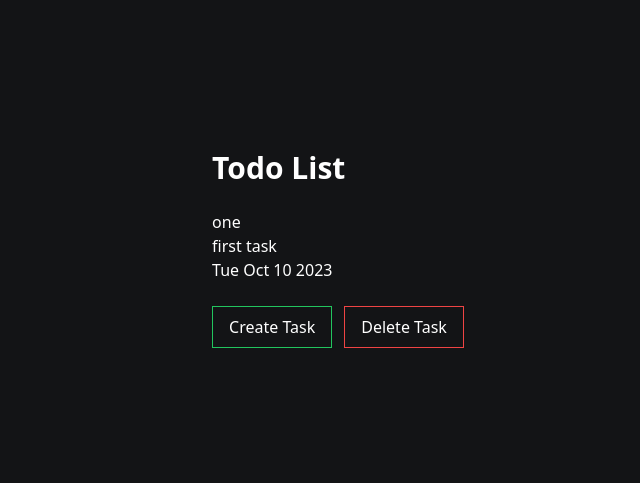
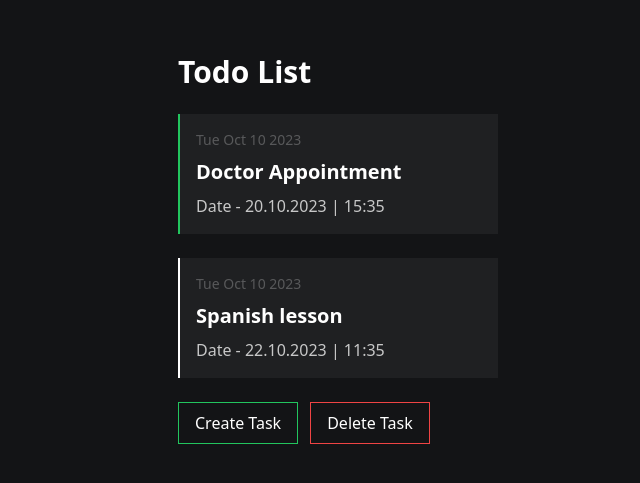
Before and after one commit to Biplo12/vue-todo, a Vue app: page / in a window 1280 px wide. Shown: the part 151-634 px from the top of the page, without its empty margins (302-942 px from the left). Built offline with nearby package versions, Linux system fonts and the light colour scheme.

Commit message:
feat: styling item

```diff
--- a/src/components/Items/TodoItem.vue
+++ b/src/components/Items/TodoItem.vue
@@ -1,8 +1,12 @@
 <template>
-  <div class="">
-    <h1>{{ item.title }}</h1>
-    <p>{{ item.description }}</p>
-    <h3>{{ item.createdAt.toDateString() }}</h3>
+  <div
+    :class="`p-4 border-l-2 flex flex-col gap-2 bg-white bg-opacity-5 w-80   ${
+      item.isDone ? 'border-green-500' : 'border-white'
+    } `"
+  >
+    <h3 class="opacity-25 text-sm">{{ formattedCreatedAt }}</h3>
+    <h1 class="text-xl font-bold">{{ item.title }}</h1>
+    <p class="opacity-75">{{ item.description }}</p>
   </div>
 </template>
 
@@ -21,6 +25,14 @@ export default {
       type: Object as () => ITodoItem,
       required: true
     }
+  },
+  computed: {
+    formattedCreatedAt(): string {
+      if (this.item.createdAt instanceof Date) {
+        return this.item.createdAt.toDateString()
+      }
+      return ''
+    }
   }
 }
 </script>
--- a/src/components/Items/TodoItems.vue
+++ b/src/components/Items/TodoItems.vue
@@ -1,7 +1,5 @@
 <template>
-  <div>
-    <TodoItem v-for="item in items" :key="item.title" :item="item" />
-  </div>
+  <TodoItem v-for="item in items" :key="item.title" :item="item" />
 </template>
 
 <script lang="ts">
@@ -16,8 +14,14 @@ export default {
     return {
       items: [
         {
-          title: 'one',
-          description: 'first task',
+          title: 'Doctor Appointment',
+          description: 'Date - 20.10.2023 | 15:35',
+          isDone: true,
+          createdAt: new Date()
+        },
+        {
+          title: 'Spanish lesson',
+          description: 'Date - 22.10.2023 | 11:35',
           isDone: false,
           createdAt: new Date()
         }
```
